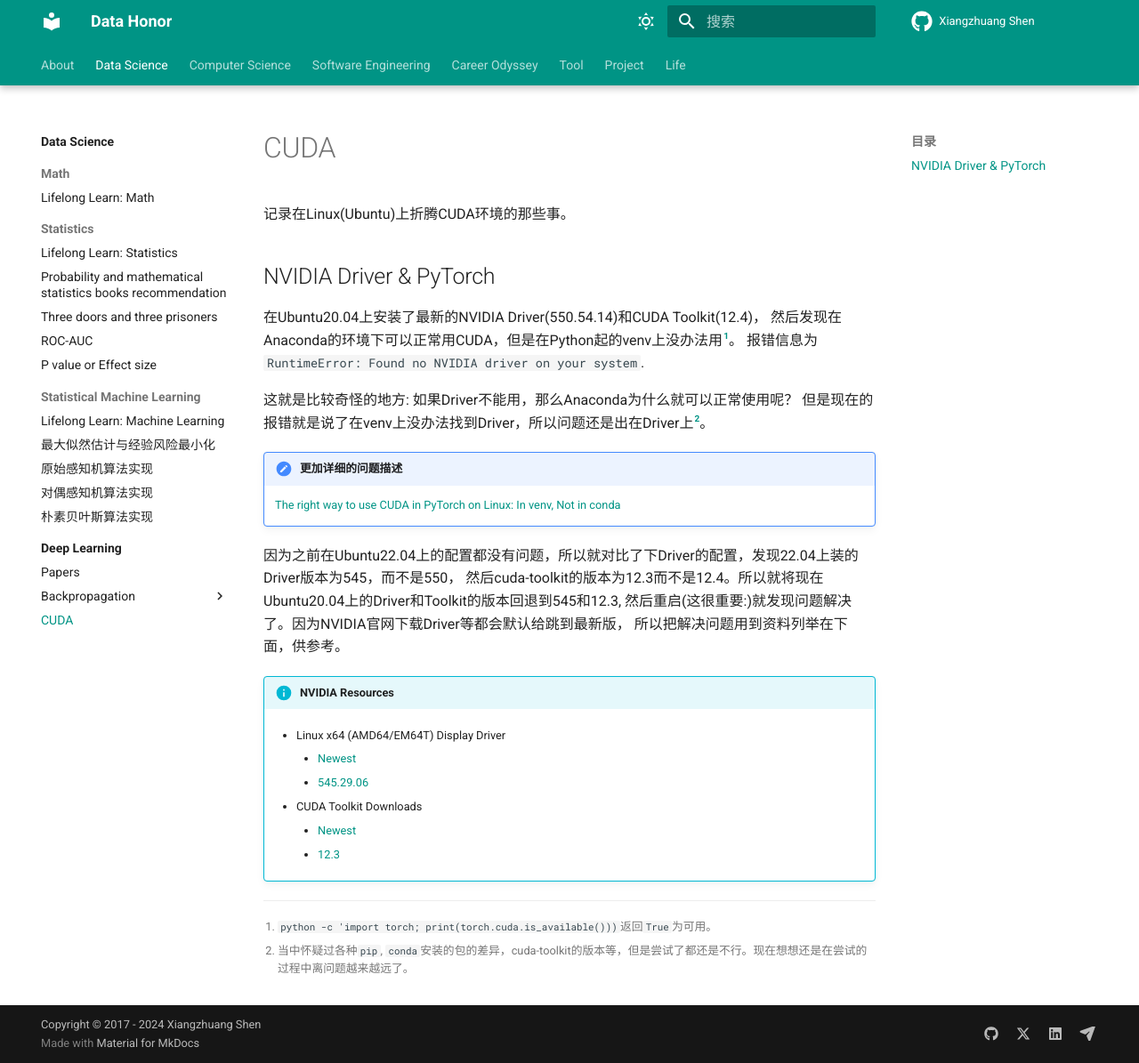
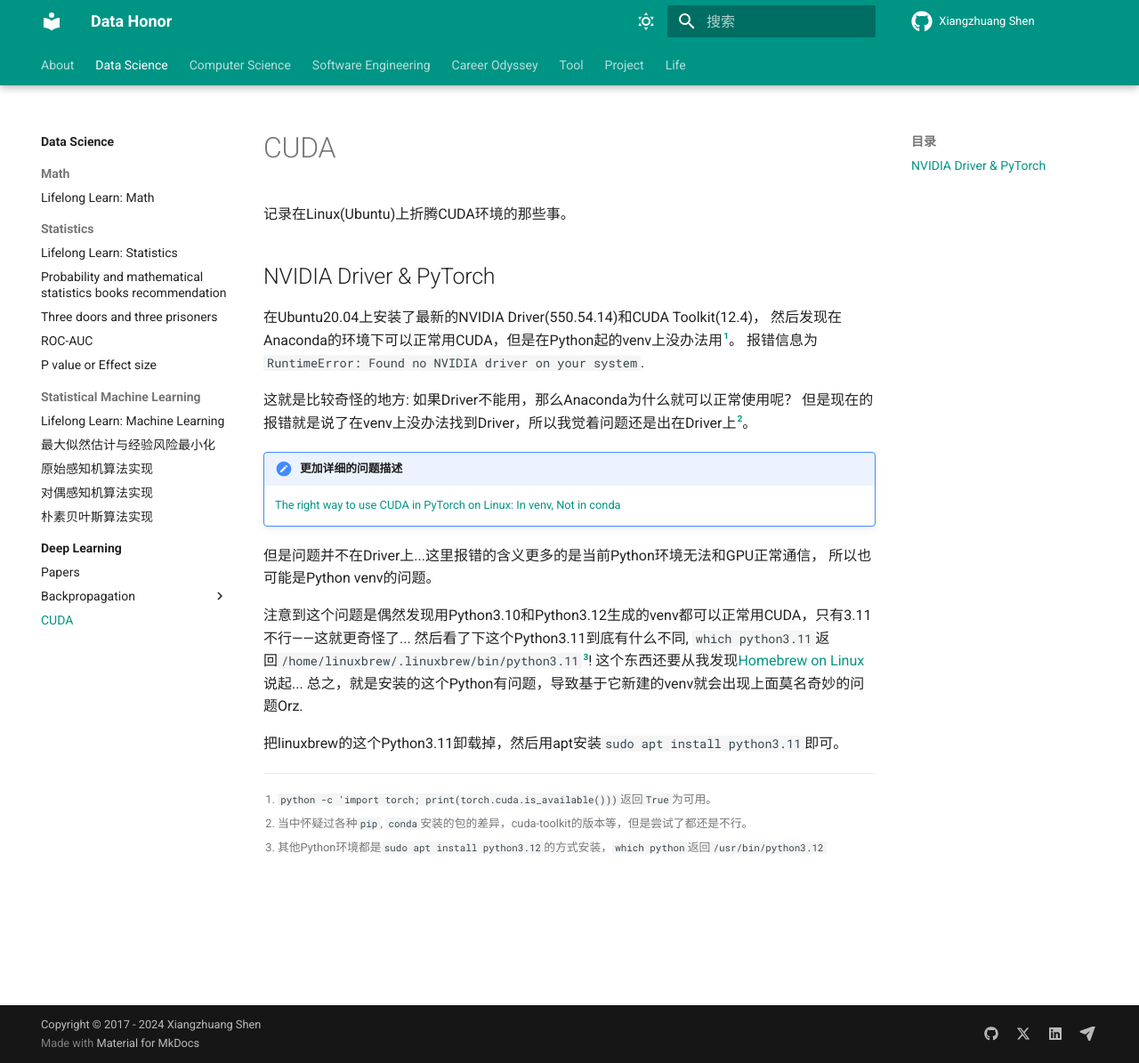
Before and after one commit to shenxiangzhuang/shenxiangzhuang.github.io, an MkDocs documentation site: the page built from docs/datascience/dl/cuda.md, in a window 1280 px wide and 1195 px high. Shown: the whole window at 89% size. Built offline with MkDocs 1.6.1 and Material for MkDocs 9.7.7, drawn with Linux system fonts in a browser that asks for light colours; comment, search, counter and statistics services are not loaded.

Commit message:
fix cuda torch (#124)

```diff
--- a/docs/datascience/dl/cuda.md
+++ b/docs/datascience/dl/cuda.md
@@ -9,29 +9,23 @@
 报错信息为`RuntimeError: Found no NVIDIA driver on your system`.
 
 这就是比较奇怪的地方: 如果Driver不能用，那么Anaconda为什么就可以正常使用呢？
-但是现在的报错就是说了在venv上没办法找到Driver，所以问题还是出在Driver上[^2]。
+但是现在的报错就是说了在venv上没办法找到Driver，所以我觉着问题还是出在Driver上[^2]。
 
 !!! note "更加详细的问题描述"
 
     [The right way to use CUDA in PyTorch on Linux: In venv, Not in conda](https://discuss.pytorch.org/t/the-right-way-to-use-cuda-in-pytorch-on-linux-in-venv-not-in-conda/198998/1)
 
+但是问题并不在Driver上...这里报错的含义更多的是当前Python环境无法和GPU正常通信，
+所以也可能是Python venv的问题。
 
-因为之前在Ubuntu22.04上的配置都没有问题，所以就对比了下Driver的配置，发现22.04上装的Driver版本为545，而不是550，
-然后cuda-toolkit的版本为12.3而不是12.4。所以就将现在Ubuntu20.04上的Driver和Toolkit的版本回退到545和12.3,
-然后重启(这很重要:)就发现问题解决了。因为NVIDIA官网下载Driver等都会默认给跳到最新版，
-所以把解决问题用到资料列举在下面，供参考。
+注意到这个问题是偶然发现用Python3.10和Python3.12生成的venv都可以正常用CUDA，只有3.11不行——这就更奇怪了...
+然后看了下这个Python3.11到底有什么不同, `which python3.11`返回`/home/linuxbrew/.linuxbrew/bin/python3.11`[^3]!
+这个东西还要从我发现[Homebrew on Linux](https://docs.brew.sh/Homebrew-on-Linux)说起...
+总之，就是安装的这个Python有问题，导致基于它新建的venv就会出现上面莫名奇妙的问题Orz.
 
-!!! info "NVIDIA Resources"
-
-    - Linux x64 (AMD64/EM64T) Display Driver
-        - [Newest](https://www.nvidia.com/Download/index.aspx)
-        - [545.29.06](https://www.nvidia.com/Download/driverResults.aspx/216530/en-us/)
-
-    - CUDA Toolkit Downloads
-        - [Newest](https://developer.nvidia.com/cuda-toolkit)
-        - [12.3](https://developer.nvidia.com/cuda-12-3-0-download-archive?target_os=Linux&target_arch=x86_64&Distribution=Ubuntu&target_version=20.04&target_type=runfile_local)
-
+把linuxbrew的这个Python3.11卸载掉，然后用apt安装`sudo apt install python3.11`即可。
 
 
 [^1]: `python -c 'import torch; print(torch.cuda.is_available()))`返回`True`为可用。
-[^2]: 当中怀疑过各种`pip`, `conda`安装的包的差异，cuda-toolkit的版本等，但是尝试了都还是不行。现在想想还是在尝试的过程中离问题越来越远了。
+[^2]: 当中怀疑过各种`pip`, `conda`安装的包的差异，cuda-toolkit的版本等，但是尝试了都还是不行。
+[^3]: 其他Python环境都是`sudo apt install python3.12`的方式安装，`which python`返回`/usr/bin/python3.12`
```
